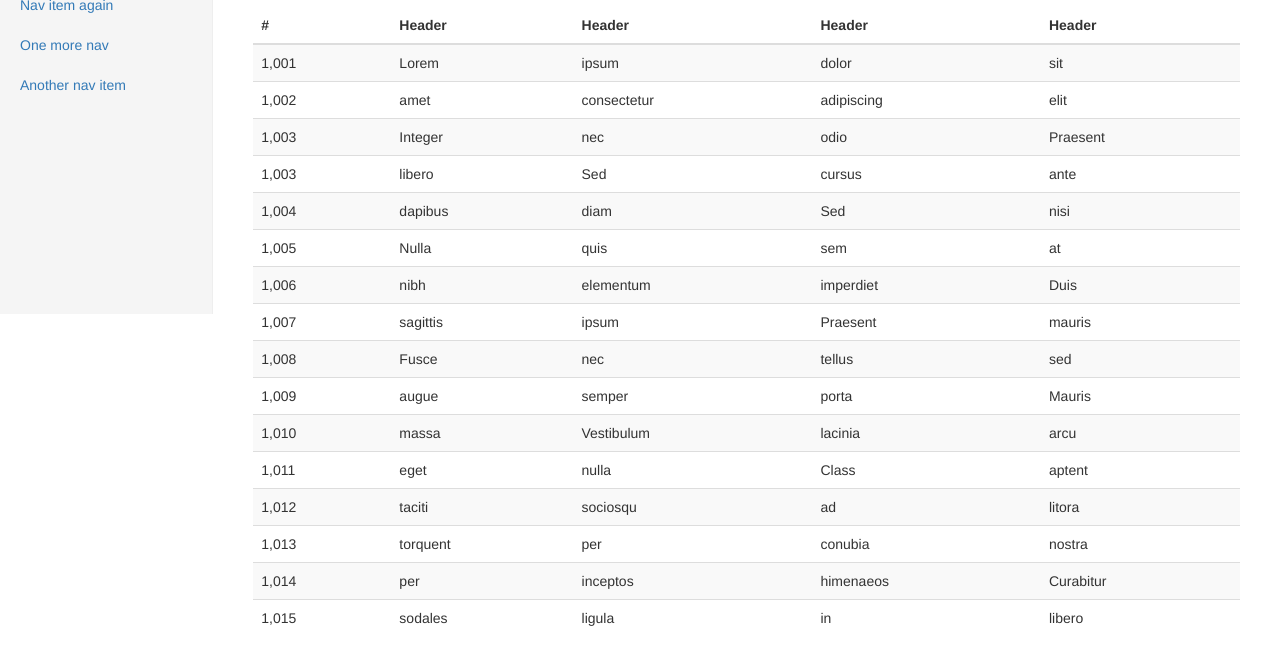
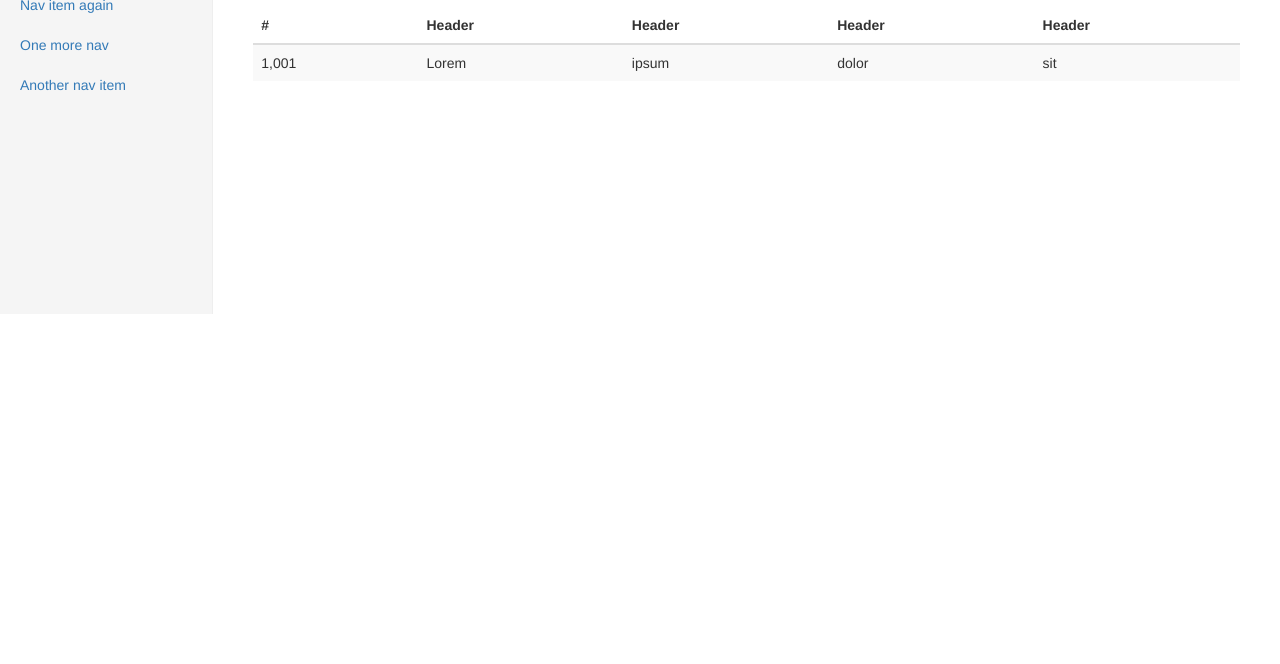
Before and after one commit to mart-dominguez/gestion-expedientes, a website: page index.html in a window 1280 px wide. Shown: the part 486-1150 px from the top of the page. After the commit the page ends 800 px from the top, so only its background shows below. Drawn offline with nearby package versions, Linux system fonts and the light colour scheme; some packages are replaced by stand-ins of ours; a script that the page names is missing.

Commit message:
inicializacion de app

```diff
--- a/index.html
+++ b/index.html
@@ -1,5 +1,5 @@
 <!DOCTYPE html>
-<html lang="en">
+<html lang="en" ng-app="appExpedientes">
   <head>
     <meta charset="utf-8">
     <meta http-equiv="X-UA-Compatible" content="IE=edge">
@@ -12,10 +12,13 @@
     <title>Sistema de gestion de expedientes</title>
 
     <!-- Bootstrap core CSS -->
-    <link href="node_modules/bootstrap/dist/css/bootstrap.min.css" rel="stylesheet">
+    <link href="node_modules/bootstrap/dist/css/bootstrap.min.css" rel="stylesheet" />
 
     <!-- Custom styles for this template -->
-    <link href="css/dashboard.css" rel="stylesheet">
+    <link href="css/dashboard.css" rel="stylesheet" />
+    <style>
+      .nav, .pagination, .carousel, .panel-title a { cursor: pointer; }
+    </style>
 
   </head>
 
@@ -114,127 +117,21 @@
                   <td>dolor</td>
                   <td>sit</td>
                 </tr>
-                <tr>
-                  <td>1,002</td>
-                  <td>amet</td>
-                  <td>consectetur</td>
-                  <td>adipiscing</td>
-                  <td>elit</td>
-                </tr>
-                <tr>
-                  <td>1,003</td>
-                  <td>Integer</td>
-                  <td>nec</td>
-                  <td>odio</td>
-                  <td>Praesent</td>
-                </tr>
-                <tr>
-                  <td>1,003</td>
-                  <td>libero</td>
-                  <td>Sed</td>
-                  <td>cursus</td>
-                  <td>ante</td>
-                </tr>
-                <tr>
-                  <td>1,004</td>
-                  <td>dapibus</td>
-                  <td>diam</td>
-                  <td>Sed</td>
-                  <td>nisi</td>
-                </tr>
-                <tr>
-                  <td>1,005</td>
-                  <td>Nulla</td>
-                  <td>quis</td>
-                  <td>sem</td>
-                  <td>at</td>
-                </tr>
-                <tr>
-                  <td>1,006</td>
-                  <td>nibh</td>
-                  <td>elementum</td>
-                  <td>imperdiet</td>
-                  <td>Duis</td>
-                </tr>
-                <tr>
-                  <td>1,007</td>
-                  <td>sagittis</td>
-                  <td>ipsum</td>
-                  <td>Praesent</td>
-                  <td>mauris</td>
-                </tr>
-                <tr>
-                  <td>1,008</td>
-                  <td>Fusce</td>
-                  <td>nec</td>
-                  <td>tellus</td>
-                  <td>sed</td>
-                </tr>
-                <tr>
-                  <td>1,009</td>
-                  <td>augue</td>
-                  <td>semper</td>
-                  <td>porta</td>
-                  <td>Mauris</td>
-                </tr>
-                <tr>
-                  <td>1,010</td>
-                  <td>massa</td>
-                  <td>Vestibulum</td>
-                  <td>lacinia</td>
-                  <td>arcu</td>
-                </tr>
-                <tr>
-                  <td>1,011</td>
-                  <td>eget</td>
-                  <td>nulla</td>
-                  <td>Class</td>
-                  <td>aptent</td>
-                </tr>
-                <tr>
-                  <td>1,012</td>
-                  <td>taciti</td>
-                  <td>sociosqu</td>
-                  <td>ad</td>
-                  <td>litora</td>
-                </tr>
-                <tr>
-                  <td>1,013</td>
-                  <td>torquent</td>
-                  <td>per</td>
-                  <td>conubia</td>
-                  <td>nostra</td>
-                </tr>
-                <tr>
-                  <td>1,014</td>
-                  <td>per</td>
-                  <td>inceptos</td>
-                  <td>himenaeos</td>
-                  <td>Curabitur</td>
-                </tr>
-                <tr>
-                  <td>1,015</td>
-                  <td>sodales</td>
-                  <td>ligula</td>
-                  <td>in</td>
-                  <td>libero</td>
-                </tr>
+
               </tbody>
             </table>
           </div>
         </div>
       </div>
     </div>
+    <script src="node_modules/angular/angular.min.js"></script>
+    <script src="node_modules/angular-route/angular-route.min.js"></script>
+    <script src="node_modules/angular-animate/angular-animate.min.js"></script>
+    <script src="node_modules/angular-touch/angular-touch.min.js"></script>
+    <script src="node_modules/angular-sanitize/angular-sanitize.js"></script>
+    <script src="node_modules/angular-ui-bootstrap/dist/ui-bootstrap-tpls.js"></script>
 
-    <!-- Bootstrap core JavaScript
-    ================================================== -->
-    <!-- Placed at the end of the document so the pages load faster -->
-    <script src="https://ajax.googleapis.com/ajax/libs/jquery/1.12.4/jquery.min.js"></script>
-    <script>window.jQuery || document.write('<script src="../../assets/js/vendor/jquery.min.js"><\/script>')</script>
-    <script src="../../dist/js/bootstrap.min.js"></script>
-    <!-- Just to make our placeholder images work. Don't actually copy the next line! -->
-    <script src="../../assets/js/vendor/holder.min.js"></script>
-    <!-- IE10 viewport hack for Surface/desktop Windows 8 bug -->
-    <script src="../../assets/js/ie10-viewport-bug-workaround.js"></script>
+    <script src="scripts/app.js"></script>
+
   </body>
 </html>
--- a/package.json
+++ b/package.json
@@ -10,7 +10,10 @@
   "license": "ISC",
   "dependencies": {
     "angular": "^1.5.8",
+    "angular-animate": "^1.5.8",
     "angular-route": "^1.5.8",
+    "angular-sanitize": "^1.5.8",
+    "angular-touch": "^1.5.8",
     "angular-ui-bootstrap": "^2.2.0",
     "bootstrap": "^3.3.7"
   }
--- /dev/null
+++ b/scripts/app.js
@@ -0,0 +1 @@
+angular.module('appExpedientes', ['ui.bootstrap']);
```
